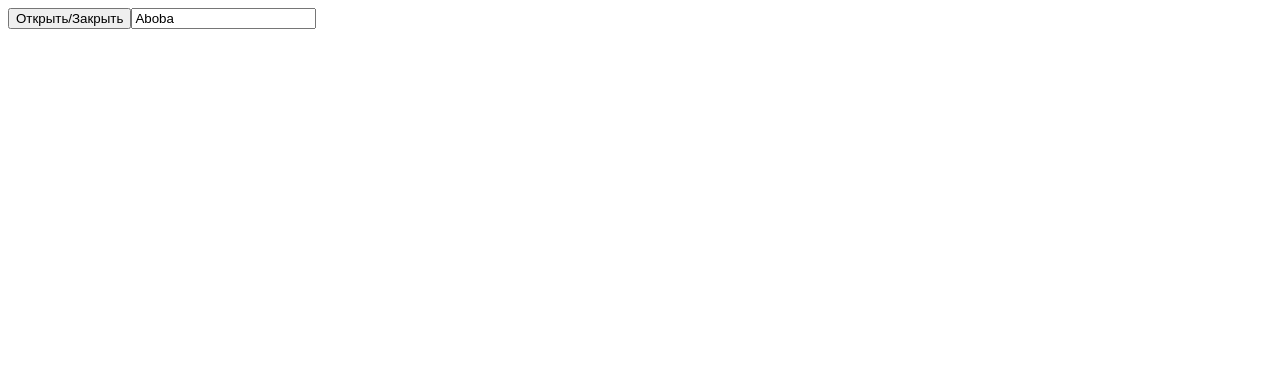
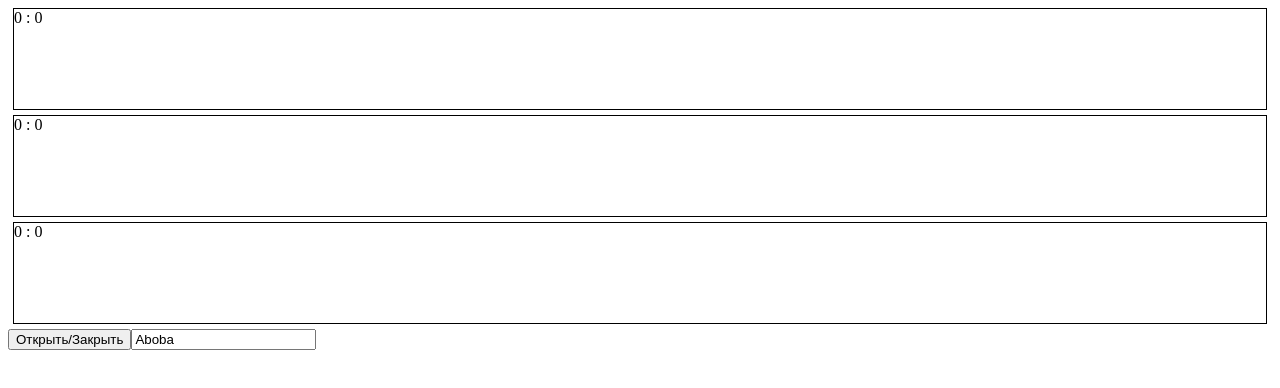
Before and after one commit to Alextwixmen/portal, a React (Create React App) app: page / in a window 1280 px wide. Shown: the top 388 px of the page. Built offline with nearby package versions, Linux system fonts and the light colour scheme.

Commit message:
renderProp + portal

```diff
--- a/src/App.js
+++ b/src/App.js
@@ -1,11 +1,16 @@
 import { useState } from 'react';
 import styles from './app.module.css';
 import Modal from './Modal';
+import Mouse from './Mouse';
+import Card from './Card';
 export const App = () => {
   const [open, setOpen] = useState(false);
   const [text, setText] = useState('Aboba');
   return (
     <>
+      <Card />
+      <Card />
+      <Card />
       <button onClick={() => setOpen(true)}>Открыть/Закрыть</button>
       <input value={text} onChange={(e) => setText(e.target.value)}></input>
       <Modal open={open} onClose={() => setOpen(false)} text={text}></Modal>
--- /dev/null
+++ b/src/Card.js
@@ -0,0 +1,19 @@
+import React from 'react';
+import Mouse from './Mouse';
+
+const cardStyle = {
+  height: '100px',
+  border: '1px solid black',
+  margin: '5px',
+};
+export default (props) => {
+  return (
+    <Mouse
+      render={({ x, y }) => (
+        <div style={cardStyle}>
+          {x} : {y}
+        </div>
+      )}
+    />
+  );
+};
--- /dev/null
+++ b/src/Mouse.js
@@ -0,0 +1,20 @@
+import React, { useState, useRef, useCallback } from 'react';
+
+const Mouse = (props) => {
+  const [x, setX] = useState(0);
+  const [y, setY] = useState(0);
+  const ref = useRef();
+  const mouseMoveHandler = useCallback((e) => {
+    const rect = ref.current.getBoundingClientRect();
+    setX(e.clientX - rect.left);
+    setY(e.clientY - rect.top);
+  });
+  return (
+    <div ref={ref} onMouseMove={mouseMoveHandler}>
+      {/* {x}:{y} */}
+      {props.render({ x, y })}
+    </div>
+  );
+};
+
+export default Mouse;
```
